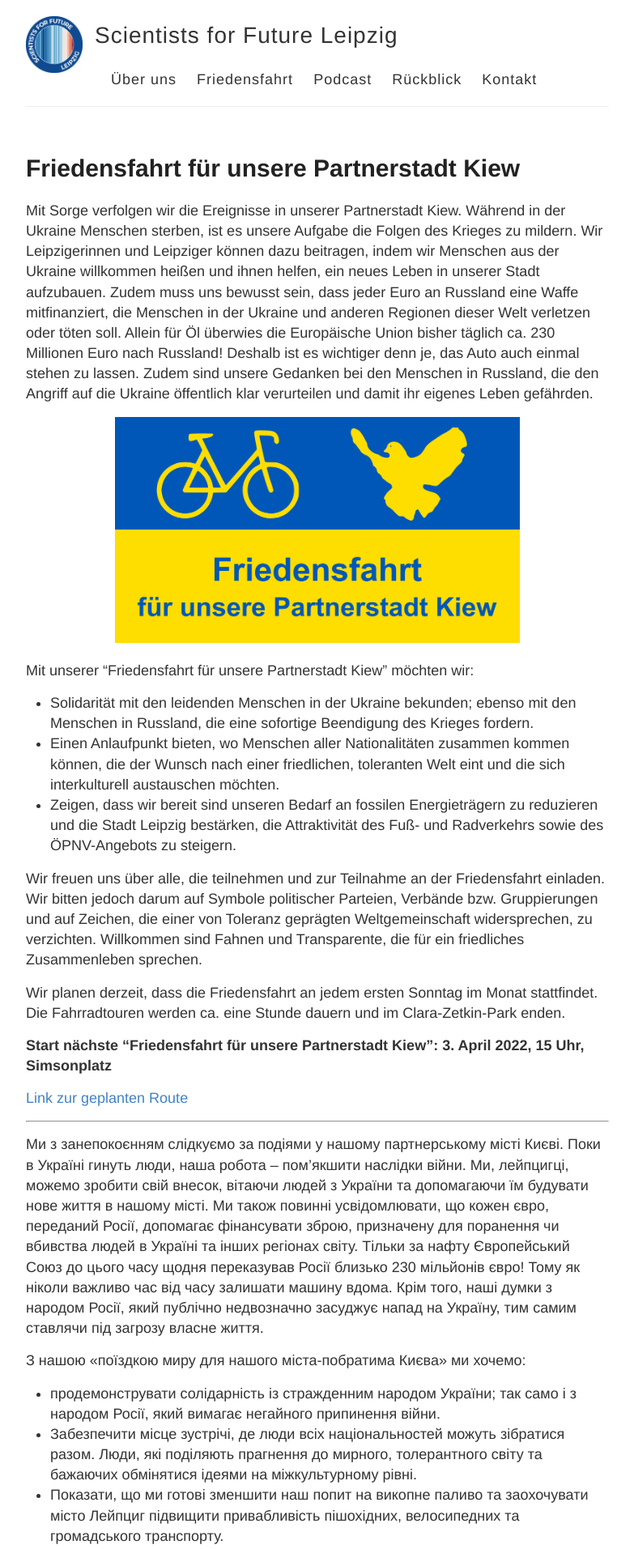
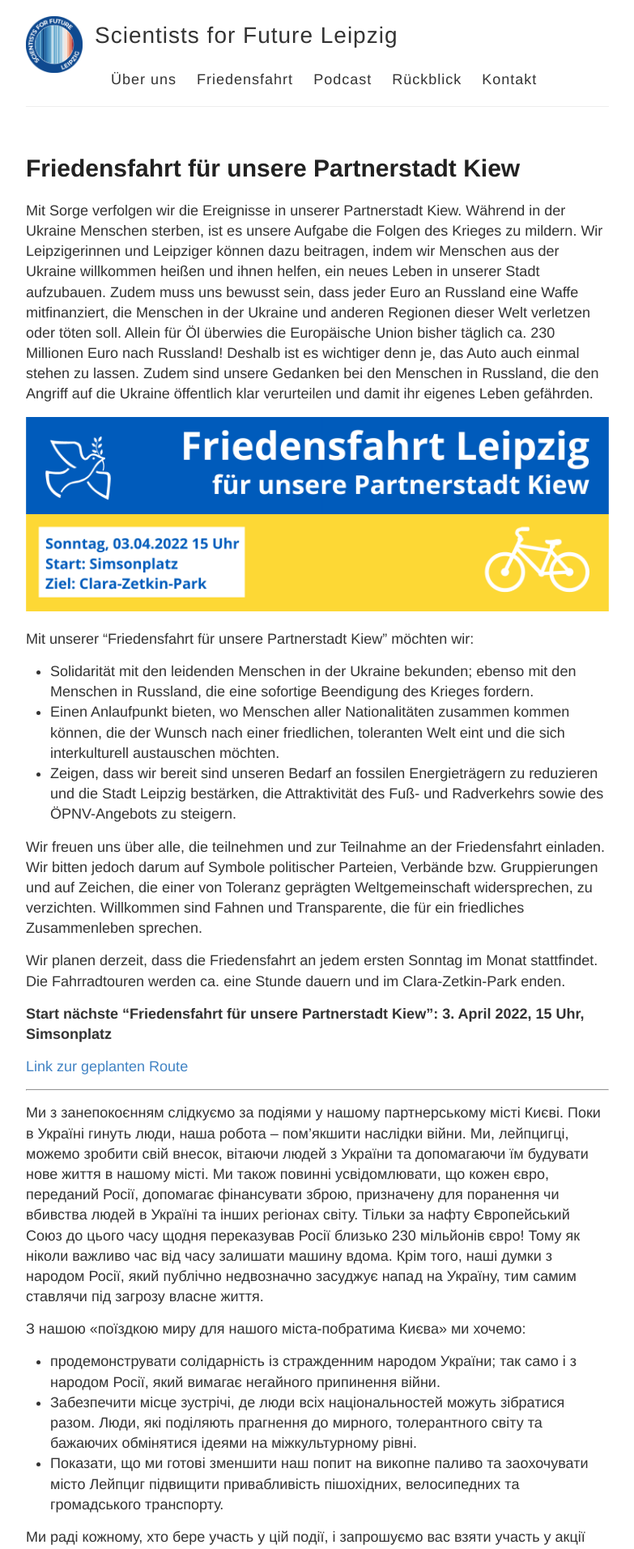
Before and after one commit to s4f-leipzig/s4f-leipzig.github.io, a Jekyll site: the page built from Friedensfahrt.md, in a window 1280 px wide. Shown: the top 1913 px of the page at 81% size, without its empty margins (248-1031 px from the left). Built offline with Jekyll 4.4.1, drawn with Linux system fonts in a browser that asks for light colours.

Commit message:
Update Friedensfahrt.md

```diff
--- a/Friedensfahrt.md
+++ b/Friedensfahrt.md
@@ -12,7 +12,7 @@
 die Ukraine öffentlich klar verurteilen und damit ihr eigenes Leben gefährden.
 
 <p align="center">
-<img src="/images/Friedensfahrt.png" width="500">
+<img src="/images/Friedensfahrt-2022-04-03.png">
 </p>
 
 Mit unserer "Friedensfahrt für unsere Partnerstadt Kiew" möchten wir:
```
